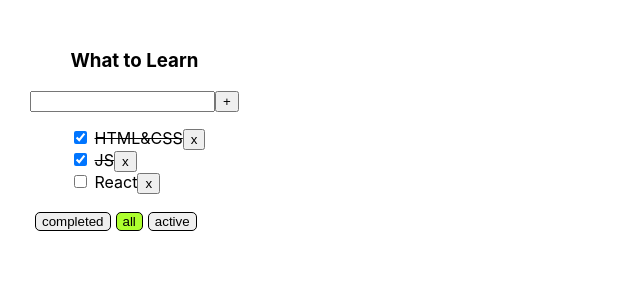
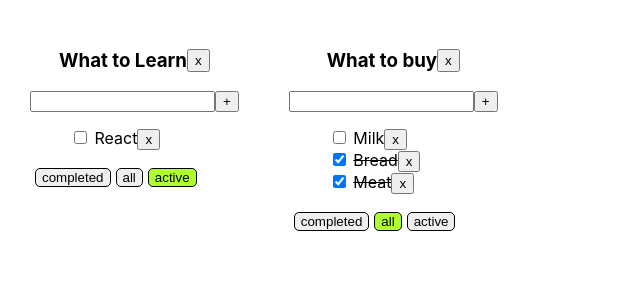
Before and after one commit to WladyslawK/TodoList, a React (Create React App) app: page / in a window 1280 px wide. Shown: the top 300 px of the page, without its empty margins (0-640 px from the left). Built offline with nearby package versions, Linux system fonts and the light colour scheme; the HTML template or start-up script is replaced by a standard one.

Commit message:
Adding several lists CRUD operations for different lists

```diff
--- a/src/App.tsx
+++ b/src/App.tsx
@@ -3,72 +3,84 @@
 import {FilterType, TasksType, TodoList} from "./components/TodoList";
 import {v1} from "uuid";
 
-//export type filterValuesType = "completed" | "active" | "all"
+type ListType = {
+    id: string
+    title: string
+    filter: FilterType
+}
+
+type ObjectTasksType = {
+    [id: string]: TasksType[]
+}
 
 function App() {
 
     //BLL
-    const title_1 = "What to Learn"
-    const title_2 = "What to Buy"
-
-    const tasks_1 = [
+   /* const [tasks, setTasks] = useState<Array<TasksType>>([
         {id: v1(), title: "HTML&CSS", isDone: true},
         {id: v1(), title: "JS", isDone: true},
         {id: v1(), title: "React", isDone: false},
-    ]
+    ])*/
 
-    const tasks_2 = [
-        {id: v1(), title: "Water", isDone: false},
-        {id: v1(), title: "Bread", isDone: true},
+    const listID1 = v1()
+    const listID2 = v1()
 
-    ]
+    const [lists, setLists] = useState<ListType[]>([
+        {id: listID1, title: "What to Learn", filter: "active"},
+        {id: listID2, title: "What to buy", filter: "all"},
+    ])
 
-    const [tasks, setTasks] = useState<Array<TasksType>>([
-        {id: v1(), title: "HTML&CSS", isDone: true},
-        {id: v1(), title: "JS", isDone: true},
-        {id: v1(), title: "React", isDone: false},
-    ])
-    const [filter, setFilter] = useState<FilterType>("all")
+    let [tasks, setTasks] = useState<ObjectTasksType>({
+        [listID1]: [
+            {id: v1(), title: "HTML&CSS", isDone: true},
+            {id: v1(), title: "JS", isDone: true},
+            {id: v1(), title: "React", isDone: false},
+        ],
+        [listID2]: [
+            {id: v1(), title: "Milk", isDone: false},
+            {id: v1(), title: "Bread", isDone: true},
+            {id: v1(), title: "Meat", isDone: true},
+        ]
+    })
 
-    const deleteTask = (id: string) =>{
-        setTasks(tasks.filter(t => t.id !== id))
+
+
+    const deleteTask = (listId: string, taskId: string) => setTasks({...tasks, [listId]: tasks[listId].filter(task => task.id !== taskId)})
+
+    const changeFilter = (listID: string, filterValue: FilterType) => {
+        setLists(lists.map(list => list.id === listID ?  {...list, filter: filterValue} : list))
     }
 
-    const changeFilter = (filterValue: FilterType) => {
-        setFilter(filterValue)
-    }
+    const addNewTask = (listId: string, title: string) => setTasks({...tasks, [listId]: [...tasks[listId], {id: v1(), title, isDone: false}]})
 
-    const addTask = (newTitle: string) => {
-        let newTask = {
-            id: v1(),
-            title: newTitle,
-            isDone: false
-        }
-        setTasks([newTask, ...tasks])
-    }
+    const changeTaskStatus = (listId: string, taskId: string, isDone: boolean) => setTasks({...tasks, [listId]: tasks[listId].map(task => task.id === taskId ? {...task, isDone} : task)})
 
-    const changeStatus = (id: string, isDone: boolean) => setTasks(tasks.map(task => task.id === id ? {...task, isDone} : task))
+    const deleteList = (listId: string) => setLists(lists.filter(list => list.id !== listId))
 
-    const filteredTasks = () => {
-        switch (filter){
+
+    const filteredTasks = (filter: FilterType, tasks: TasksType[]) => {
+        switch (filter) {
             case "completed":
-                return tasks.filter(t => t.isDone)
+                return tasks.filter(task => task.isDone)
             case "active":
-                return tasks.filter(t => !t.isDone)
+                return tasks.filter(task => !task.isDone)
             default:
                 return tasks
+
         }
     }
-
 
 
     //UI
 
     return (
         <div className="App">
-            <TodoList title={title_1} tasks={filteredTasks()} addTask={addTask} deleteTask={deleteTask} changeFilter={changeFilter} changeStatus={changeStatus} filter={filter}/>
-            {/*<TodoList title={title_2} tasks={tasks_2}/>
-            <TodoList title={title_3} tasks={tasks_3}/>*/}
+            {
+                lists.map(list => {
+                    return <TodoList key={list.id} listId={list.id} filter={list.filter} title={list.title} tasks={filteredTasks(list.filter, tasks[list.id])} deleteTask={deleteTask} addTask={addNewTask} changeFilter={changeFilter} changeStatus={changeTaskStatus} deleteList={deleteList}/>
+                })
+            }
+           {/* <TodoList title={title_1} tasks={filteredTasks()} addTask={addTask} deleteTask={deleteTask} changeFilter={changeFilter} changeStatus={changeStatus} filter={filter}/>*/}
         </div>
     );
 }
--- a/src/components/TodoList.tsx
+++ b/src/components/TodoList.tsx
@@ -10,32 +10,34 @@
 export type FilterType = "all" | "completed" | "active"
 
 type todoListPropsType = {
+    listId: string
     filter: FilterType
     title: string,
     tasks: Array<TasksType>,
-    deleteTask: (id: string) => void
-    addTask: (newTaskTitle: string) => void
-    changeFilter: (filterValue: FilterType)=> void
-    changeStatus: (id: string, isDone: boolean) => void
+    deleteTask: (listId: string, taskId: string) => void
+    addTask: (listId: string, newTaskTitle: string) => void
+    changeFilter: (listId: string, filterValue: FilterType)=> void
+    changeStatus: (listId: string, taskId: string, isDone: boolean) => void
+    deleteList: (listId: string) => void
 }
 
 
-export const TodoList: React.FC<todoListPropsType> = ({title, tasks, addTask, deleteTask, changeFilter, changeStatus, filter}) =>{
+export const TodoList: React.FC<todoListPropsType> = ({listId, title, tasks, addTask, deleteTask, changeFilter, changeStatus, filter, deleteList}) =>{
 
-    const TasksElements = tasks.map(task => (<li key={task.id}><input onChange={(event)=> changeStatus(task.id, event.currentTarget.checked)} type='checkbox' checked={task.isDone}/> <span className={task.isDone ? style.completedTasks : ""}>{task.title}</span><button onClick={() => {deleteTask(task.id)
+    const TasksElements = tasks.map(task => (<li key={task.id}><input onChange={(event)=> changeStatus(listId, task.id, event.currentTarget.checked)} type='checkbox' checked={task.isDone}/> <span className={task.isDone ? style.completedTasks : ""}>{task.title}</span><button onClick={() => {deleteTask(listId, task.id)
     }}>x</button></li>))
 
     const [taskTextInput, SetTaskTextInput] = useState<string>("")
     const [error, SetError] = useState<boolean>(false)
 
-    const changeFilterHandler = (filter: FilterType) => changeFilter(filter)
+    const changeFilterHandler = (filter: FilterType) => changeFilter(listId, filter)
     const changeTaskInputHandler = (event: ChangeEvent<HTMLInputElement>) => {
         if(error) SetError(false)
         SetTaskTextInput(event.currentTarget.value)
     }
     const addTaskHandler = () => {
         if(taskTextInput.trim()){
-            addTask(taskTextInput.trim())
+            addTask(listId, taskTextInput.trim())
             SetTaskTextInput("")
         }else{
             SetError(true)
@@ -50,7 +52,7 @@
 
     return (
         <div>
-            <h3 className={style.listTitle}>{title}</h3>
+            <h3 className={style.listTitle}>{title} <button onClick={() => deleteList(listId)}>x</button></h3>
             <div>
                 <input className={error? style.error : ""} value={taskTextInput} onChange={changeTaskInputHandler} onKeyDown={enterAddTaskHandler}/>
                 <button onClick={addTaskHandler}>+</button>
```
